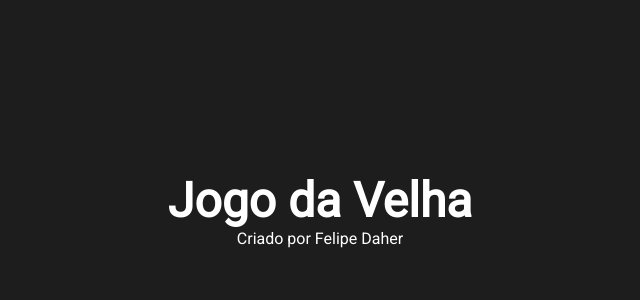
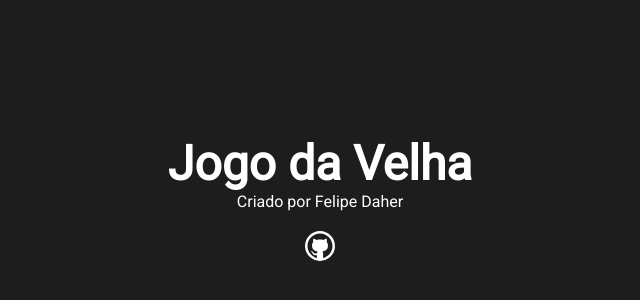
Before and after one commit to feDaher/react-jogo-da-velha, a Next.js app: page / in a window 1280 px wide. Shown: the part 190-490 px from the top of the page, without its empty margins (320-960 px from the left). Built offline with nearby package versions, Linux system fonts and the light colour scheme.

Commit message:
criado componente de icone

```diff
--- a/src/compenents/header/Header.jsx
+++ b/src/compenents/header/Header.jsx
@@ -1,6 +1,7 @@
 import styles from "./Header.module.css"
 import Title from "../title/title"
 import Subtitle from "../subtitle/subtitle"
+import Icon from "../icon/icon"
 
 function Header (){
   return (
@@ -8,6 +9,9 @@
       <div className={styles.header}>
         <Title>Jogo da Velha</Title>
         <Subtitle>Criado por Felipe Daher</Subtitle>
+        <div className={styles.icon}>
+          <Icon iconName="github" link="https://github.com/feDaher" />
+        </div>
       </div>
     </>
   )
--- a/src/compenents/header/Header.module.css
+++ b/src/compenents/header/Header.module.css
@@ -2,3 +2,7 @@
   text-align: center;
   padding: 40px 0px;
 }
+
+.icon{
+  margin: 20px 0;
+}
--- /dev/null
+++ b/src/compenents/icon/icon.jsx
@@ -0,0 +1,13 @@
+
+function Icon ({iconName, size, link}) {
+  return (
+    <a href={link} target="_blank">
+      <img src={`/icons/${iconName}.svg`} width={size}/>
+    </a>
+  )
+}
+
+Icon.defaultProps = {
+  size: "30px",
+}
+export default Icon
```
Also changed, not shown: public/icons/github.svg (added).
